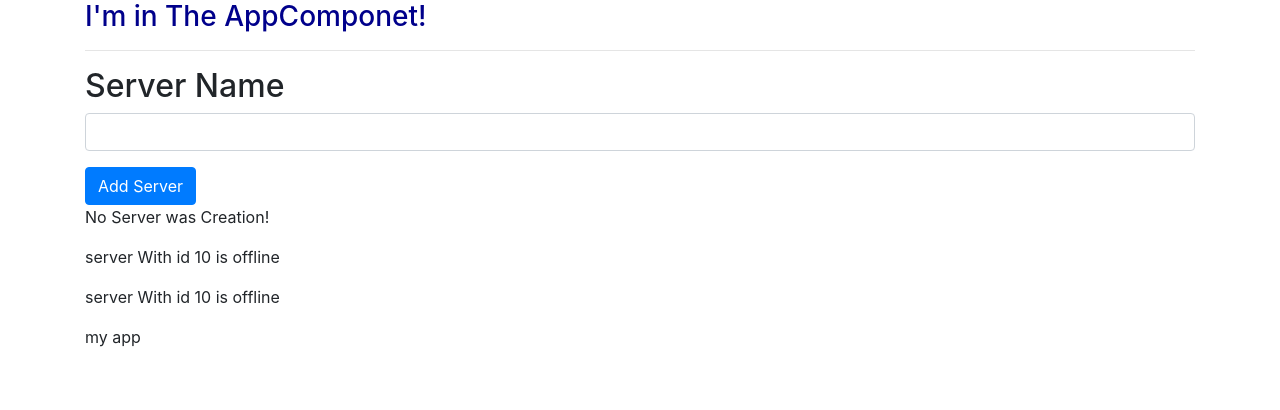
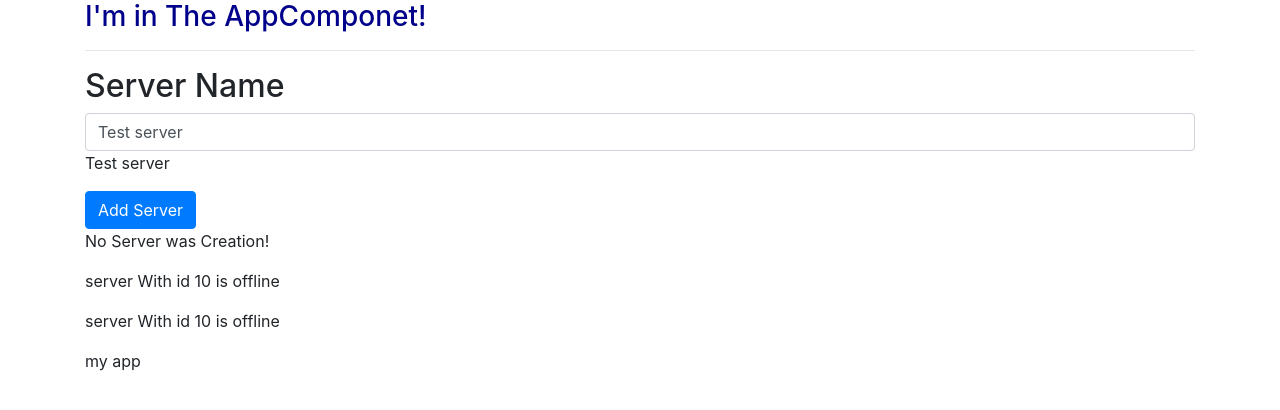
Before and after one commit to kolipatelkishan786/angular-learning, an Angular app: page / in a window 1280 px wide. Shown: the top 410 px of the page. Built offline with nearby package versions, Linux system fonts and the light colour scheme.

Commit message:
two way data binding.

```diff
--- a/src/app/servers/servers.component.html
+++ b/src/app/servers/servers.component.html
@@ -1,6 +1,7 @@
 <h2>Server Name</h2>
-<input type="text" class="form-control"
-       (input)="onUpdateserverName($event)">
+<!--<input type="text" class="form-control"
+       (input)="onUpdateserverName($event)">-->
+<input type="text" class="form-control" [(ngModel)]="serverName">
 <p>{{serverName}}</p>
 <button class="btn btn-primary" [disabled]="!allowNewServer"
 (click)="onCreatetionServer()">Add Server</button>
--- a/src/app/servers/servers.component.ts
+++ b/src/app/servers/servers.component.ts
@@ -13,7 +13,7 @@
 export class ServersComponent implements OnInit {
   allowNewServer = false;
   serverCreationStatus = 'No Server was Creation!';
-  serverName = '';
+  serverName = 'Test server';
 
   constructor() {
     setTimeout(() => {
@@ -27,7 +27,7 @@
   onCreatetionServer() {
     this.serverCreationStatus = 'server was Created!';
   }
-  onUpdateserverName(event: any) {
+  onUpdateserverName(event: Event) {
       this.serverName = (<HTMLInputElement>event.target).value;
   }
 
```
